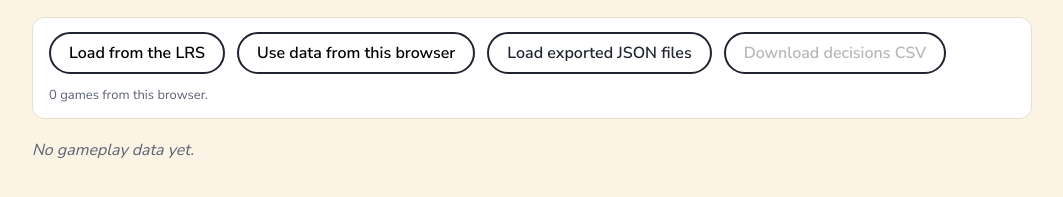
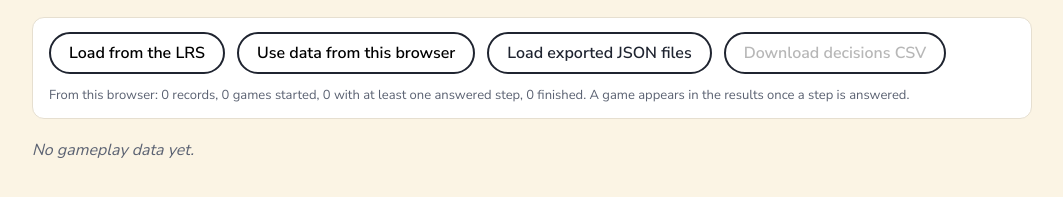
Before and after one commit to edtechtris/soleil-systems, a plain HTML site: page report.html in a window 1280 px wide. Both pictures are taken after a click on the button "Use data from this browser". Shown: the part 179-376 px from the top of the page, without its empty margins (108-1171 px from the left). Drawn offline with nearby package versions, Linux system fonts and the light colour scheme.

Commit message:
Report: show records found, games started, answered and finished
Co-Authored-By: Claude Opus 5.5 <noreply@anthropic.com>
Claude-Session: https://claude.ai/code/session_01EVHSvGKq91k3U992jMdkZp

```diff
--- a/report.html
+++ b/report.html
@@ -64,7 +64,7 @@
   </form>
   <div id="out"><p class="empty" style="margin-top:20px">Load data to see results.</p></div>
 </main>
-<script src="js/config.js?v=0.3.0"></script>
+<script src="js/config.js?v=0.3.1"></script>
 <script>
 (function () {
   const STORE = 'bp_sessions_v1';
@@ -160,7 +160,8 @@
         if (verb === 'completed' && id.startsWith('season/')) { const sea = id.split('/')[1]; (seasonEnd[sea] = seasonEnd[sea] || []).push({ mood: ext(st, 'mood'), days: ext(st, 'days'), texts: ext(st, 'texts') }); }
       });
     });
-    document.getElementById('status').textContent = `${played.length} ${played.length === 1 ? 'game' : 'games'} from ${source}.`;
+    const nRec = sessions.reduce((a, x) => a + (x.statements || []).length, 0);
+    document.getElementById('status').textContent = `From ${source}: ${nRec} ${nRec === 1 ? 'record' : 'records'}, ${sessions.length} ${sessions.length === 1 ? 'game' : 'games'} started, ${played.length} with at least one answered step, ${finished.length} finished. A game appears in the results once a step is answered.`;
     document.getElementById('csv').disabled = !rows.length;
     const out = document.getElementById('out');
     if (!rows.length) { out.innerHTML = '<p class="empty" style="margin-top:20px">No gameplay data yet.</p>'; return; }
```
